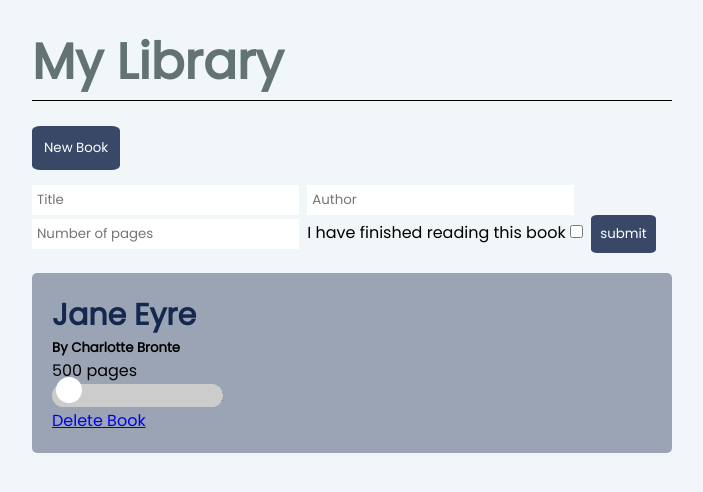
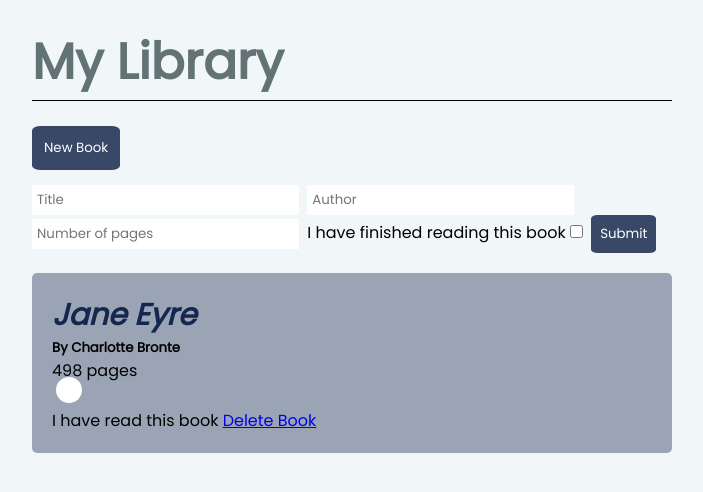
Before and after one commit to Bnjackson/library, a plain HTML site: page index.html in a window 1280 px wide. Shown: the whole page, without its empty margins (288-991 px from the left). Drawn offline with Linux system fonts and the light colour scheme.

Commit message:
Update index.html

```diff
--- a/index.html
+++ b/index.html
@@ -23,21 +23,21 @@
                 <input type="number" name="Pages" id="" placeholder="Number of pages" required>
                 <label for="read-checkbox">I have finished reading this book</label>
                 <input type="checkbox" id="read-checkbox" name="read-checkbox" >
-                <input class="submit-input" type="submit" value="submit">
+                <input class="submit-input" type="submit" value="Submit">
             </form>
         </div>
         <div class="flex-container">
             <div class="card">
-                <h2 class="card-title">Jane Eyre</h2>
+                <h2 class="card-title"><i>Jane Eyre</i></h2>
                 <h5 class="card-author">By Charlotte Bronte</h5>
-                <span>500 pages</span>
+                <span>498 pages</span>
                 <div class="switch-container">
                     <label class="switch">
                         <input type="checkbox">
                         <span class="slider round"></span>
-                        <span>I have read this book</span>
                     </label>
                 </div>
+                <span>I have read this book</span>
                 <a class="btn-delete" href="#">Delete Book</a>
             </div>
         </div>
```
